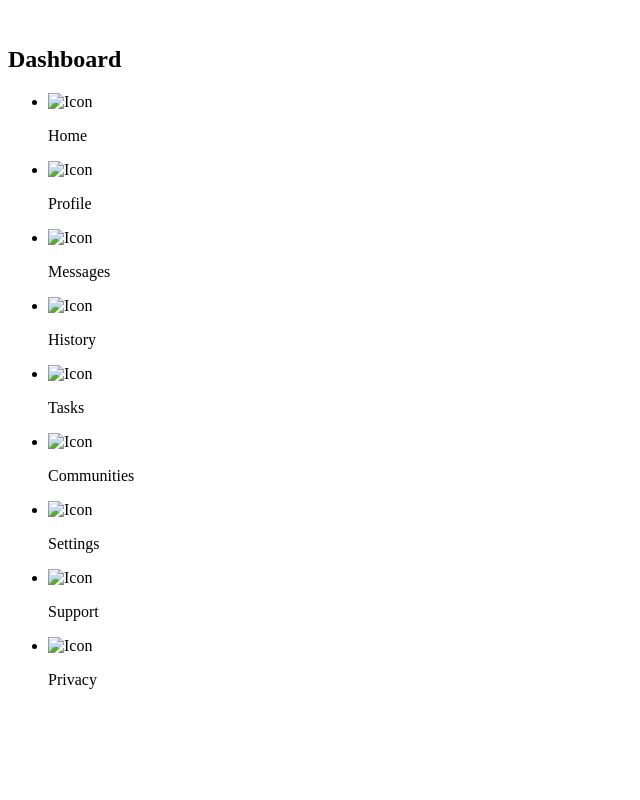
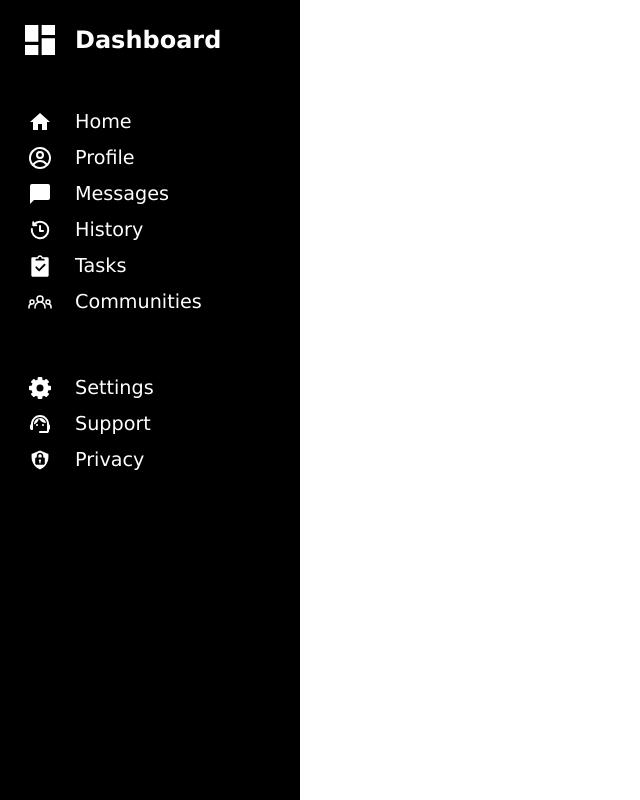
Before and after one commit to barbaradamasdev/AdminDashboard, a plain HTML site: page index.html in a window 1280 px wide. Shown: the whole page, without its empty margins (0-640 px from the left). Drawn offline with Linux system fonts and the light colour scheme.

Commit message:
add aside style

```diff
--- a/index.html
+++ b/index.html
@@ -10,52 +10,53 @@
 <body>
     <header></header>
 
-    <aside>
-        <div class="logo">
-            <img src="" alt="">
+    <aside class="flex">
+        <div class="logo flex">
+            <svg xmlns="http://www.w3.org/2000/svg" viewBox="0 0 24 24"><path fill="currentColor" d="M13 9V3h8v6h-8ZM3 13V3h8v10H3Zm10 8V11h8v10h-8ZM3 21v-6h8v6H3Z"/></svg>
             <h1>Dashboard</h1>
         </div>
 
         <div class="aside__section">
             <ul>
                 <li>
-                    <img src="" alt="Icon">
+                    <svg xmlns="http://www.w3.org/2000/svg" viewBox="0 0 24 24"><path fill="currentColor" d="M10 20v-6h4v6h5v-8h3L12 3L2 12h3v8z"/></svg>
                     <p>Home</p>
                 </li>
                 <li>
-                    <img src="" alt="Icon">
+                    <svg xmlns="http://www.w3.org/2000/svg" viewBox="0 0 24 24"><g fill="currentColor" fill-rule="evenodd" clip-rule="evenodd"><path d="M16 9a4 4 0 1 1-8 0a4 4 0 0 1 8 0Zm-2 0a2 2 0 1 1-4 0a2 2 0 0 1 4 0Z"/><path d="M12 1C5.925 1 1 5.925 1 12s4.925 11 11 11s11-4.925 11-11S18.075 1 12 1ZM3 12c0 2.09.713 4.014 1.908 5.542A8.986 8.986 0 0 1 12.065 14a8.984 8.984 0 0 1 7.092 3.458A9 9 0 1 0 3 12Zm9 9a8.963 8.963 0 0 1-5.672-2.012A6.992 6.992 0 0 1 12.065 16a6.991 6.991 0 0 1 5.689 2.92A8.964 8.964 0 0 1 12 21Z"/></g></svg>
                     <p>Profile</p>
                 </li>
                 <li>
-                    <img src="" alt="Icon">
+                    <svg xmlns="http://www.w3.org/2000/svg" viewBox="0 0 24 24"><path fill="currentColor" d="M20 2H4a2 2 0 0 0-2 2v18l4-4h14a2 2 0 0 0 2-2V4a2 2 0 0 0-2-2Z"/></svg>
                     <p>Messages</p>
                 </li>
                 <li>
-                    <img src="" alt="Icon">
+                    <svg xmlns="http://www.w3.org/2000/svg" viewBox="0 0 24 24"><path fill="currentColor" d="M19.25 12A7.25 7.25 0 0 0 7.584 6.25h.666a1 1 0 0 1 0 2h-3a1 1 0 0 1-1-1V7h-.034l.034-.052V4.25a1 1 0 0 1 2 0v.504A9.21 9.21 0 0 1 12 2.75a9.25 9.25 0 1 1-9.182 8.12c.063-.512.516-.87 1.032-.87c.59 0 1.017.569.949 1.156A7.25 7.25 0 1 0 19.25 12ZM13 8a1 1 0 1 0-2 0v5a1 1 0 0 0 1 1h3a1 1 0 1 0 0-2h-2V8Z"/></svg>
                     <p>History</p>
                 </li>
                 <li>
-                    <img src="" alt="Icon">
+                    <svg xmlns="http://www.w3.org/2000/svg" viewBox="0 0 36 36"><path fill="currentColor" d="M29.29 4.95h-7.2a4.31 4.31 0 0 0-8.17 0H7a1.75 1.75 0 0 0-2 1.69v25.62a1.7 1.7 0 0 0 1.71 1.69h22.58A1.7 1.7 0 0 0 31 32.26V6.64a1.7 1.7 0 0 0-1.71-1.69Zm-18 3a1 1 0 0 1 1-1h3.44v-.63a2.31 2.31 0 0 1 4.63 0V7h3.44a1 1 0 0 1 1 1v1.8H11.25Zm14.52 9.23l-9.12 9.12l-5.24-5.24a1.4 1.4 0 0 1 2-2l3.26 3.26l7.14-7.14a1.4 1.4 0 1 1 2 2Z" class="clr-i-solid clr-i-solid-path-1"/><path fill="none" d="M0 0h36v36H0z"/></svg>
                     <p>Tasks</p>
                 </li>
                 <li>
-                    <img src="" alt="Icon">
+                    <svg xmlns="http://www.w3.org/2000/svg" viewBox="0 0 24 24"><path fill="none" stroke="currentColor" stroke-linecap="round" stroke-linejoin="round" stroke-width="1.5" d="M7 18v-1a5 5 0 0 1 5-5v0a5 5 0 0 1 5 5v1M1 18v-1a3 3 0 0 1 3-3v0m19 4v-1a3 3 0 0 0-3-3v0m-8-2a3 3 0 1 0 0-6a3 3 0 0 0 0 6Zm-8 2a2 2 0 1 0 0-4a2 2 0 0 0 0 4Zm16 0a2 2 0 1 0 0-4a2 2 0 0 0 0 4Z"/></svg>
                     <p>Communities</p>
                 </li>
             </ul>
         </div>
+
         <div class="aside__section">
             <ul>
                 <li>
-                    <img src="" alt="Icon">
+                    <svg xmlns="http://www.w3.org/2000/svg" viewBox="0 0 48 48"><mask id="ipSSetting0"><g fill="none" stroke-linejoin="round" stroke-width="4"><path fill="#fff" stroke="#fff" d="M36.686 15.171a15.37 15.37 0 0 1 2.529 6.102H44v5.454h-4.785a15.37 15.37 0 0 1-2.529 6.102l3.385 3.385l-3.857 3.857l-3.385-3.385a15.37 15.37 0 0 1-6.102 2.529V44h-5.454v-4.785a15.37 15.37 0 0 1-6.102-2.529l-3.385 3.385l-3.857-3.857l3.385-3.385a15.37 15.37 0 0 1-2.529-6.102H4v-5.454h4.785a15.37 15.37 0 0 1 2.529-6.102l-3.385-3.385l3.857-3.857l3.385 3.385a15.37 15.37 0 0 1 6.102-2.529V4h5.454v4.785a15.37 15.37 0 0 1 6.102 2.529l3.385-3.385l3.857 3.857l-3.385 3.385Z"/><path fill="#000" stroke="#000" d="M24 29a5 5 0 1 0 0-10a5 5 0 0 0 0 10Z"/></g></mask><path fill="currentColor" d="M0 0h48v48H0z" mask="url(#ipSSetting0)"/></svg>
                     <p>Settings</p>
                 </li>
                 <li>
-                    <img src="" alt="Icon">
+                    <svg xmlns="http://www.w3.org/2000/svg" viewBox="0 0 24 24"><path fill="currentColor" d="M12 21q-.425 0-.713-.288T11 20q0-.425.288-.713T12 19h7v-7.1q0-1.45-.55-2.725t-1.5-2.225Q16 6 14.725 5.45T12 4.9q-1.45 0-2.725.55T7.05 6.95q-.95.95-1.5 2.225T5 11.9V17q0 .425-.287.713T4 18q-.825 0-1.413-.588T2 16v-2q0-.575.275-1.012T3 12.275l.075-1.325q.225-1.825 1.038-3.3t2.025-2.5Q7.35 4.125 8.863 3.562T12 3q1.65 0 3.163.563t2.712 1.6q1.2 1.037 2.013 2.5t1.037 3.262l.075 1.3q.45.225.725.663t.275.962v2.3q0 .55-.275.975t-.725.65V19q0 .825-.588 1.413T19 21h-7Zm-3-7q-.425 0-.713-.288T8 13q0-.425.288-.713T9 12q.425 0 .713.288T10 13q0 .425-.288.713T9 14Zm6 0q-.425 0-.713-.288T14 13q0-.425.288-.713T15 12q.425 0 .713.288T16 13q0 .425-.288.713T15 14Zm-8.975-1.55q-.1-1.475.413-2.675t1.375-2.038Q8.675 6.9 9.8 6.45T12.05 6q2.275 0 3.938 1.438T18 11.024Q15.65 11 13.75 9.762T10.875 6.55q-.4 2.025-1.688 3.588T6.026 12.45Z"/></svg>
                     <p>Support</p>
                 </li>
                 <li>
-                    <img src="" alt="Icon">
+                    <svg xmlns="http://www.w3.org/2000/svg" viewBox="0 0 20 20"><path fill="currentColor" d="M10 9.6c-.6 0-1 .4-1 1c0 .4.3.7.6.8l-.3 1.4h1.3l-.3-1.4c.4-.1.6-.4.6-.8c.1-.6-.3-1-.9-1zm.1-4.3c-.7 0-1.4.5-1.4 1.2V8h2.7V6.5c-.1-.7-.6-1.2-1.3-1.2zM10 2L3 5v3c.1 4.4 2.9 8.3 7 9.9c4.1-1.6 6.9-5.5 7-9.9V5l-7-3zm4 11c0 .6-.4 1-1 1H7c-.6 0-1-.4-1-1V9c0-.6.4-1 1-1h.3V6.5C7.4 5.1 8.6 4 10 4c1.4 0 2.6 1.1 2.7 2.5V8h.3c.6 0 1 .4 1 1v4z"/></svg>
                     <p>Privacy</p>
                 </li>
             </ul>
--- a/style.css
+++ b/style.css
@@ -0,0 +1,57 @@
+* {
+  margin: 0;
+  padding: 0;
+  box-sizing: border-box;
+  font-family: "Lucida Sans", "Lucida Sans Regular", "Lucida Grande",
+    "Lucida Sans Unicode", Geneva, Verdana, sans-serif;
+}
+
+aside {
+  padding: 20px;
+  gap: 50px !important;
+  flex-direction: column;
+  background-color: black;
+  color: white;
+  width: 300px;
+  height: 100vh;
+}
+
+aside p {
+  font-size: 1.2rem;
+}
+
+.flex,
+li {
+  display: flex;
+  gap: 15px;
+}
+
+li {
+  text-align: left;
+  margin-bottom: 10px;
+  cursor: pointer;
+}
+
+li p {
+  transition: all 500ms;
+  border-bottom: 3px solid rgba(156, 47, 65, 0);
+}
+
+li p:hover {
+  border-bottom: 3px solid rgb(206, 93, 111);
+}
+
+.logo svg {
+  width: 40px;
+  height: 40px;
+}
+
+h1 {
+  margin: auto 0;
+}
+
+.aside__section svg {
+  width: 24px;
+  height: 24px;
+  margin: 0 8px;
+}
```
